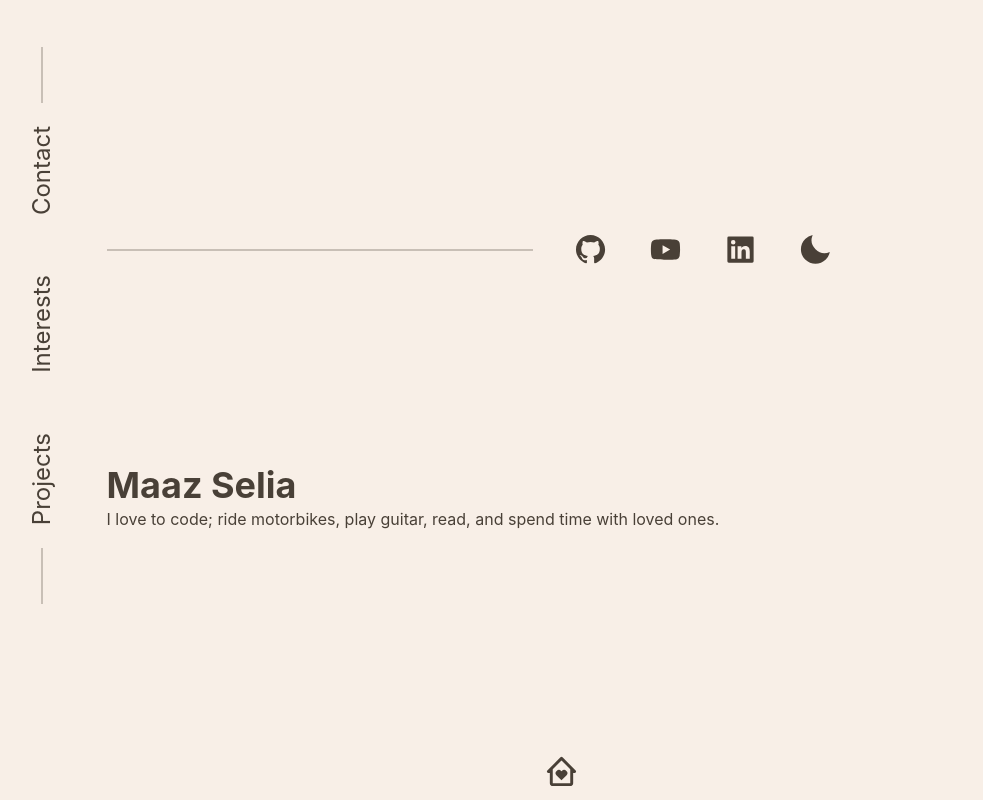
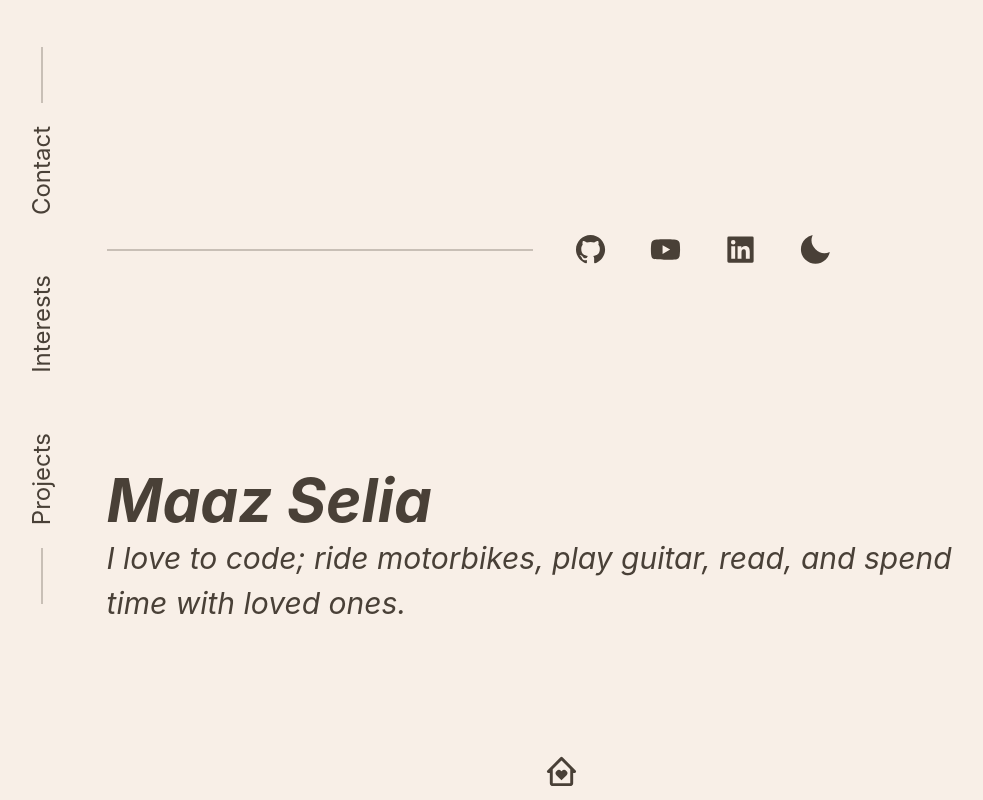
Before and after one commit to Maaz-Selia/my-site, a React (Vite) app: page / in a window 1280 px wide. Shown: the whole page, without its empty margins (78-1061 px from the left). Built offline with nearby package versions, Linux system fonts and the light colour scheme.

Commit message:
Adjusted text size of TextBody

```diff
--- a/src/components/TextBody.tsx
+++ b/src/components/TextBody.tsx
@@ -3,8 +3,9 @@ import { Heading, Text } from '@chakra-ui/react'
 const Body = () => {
   return (
     <>
-      <Heading>Maaz Selia</Heading>
-      <Text>I love to code; ride motorbikes, play guitar, read, and spend time with loved ones.</Text>
+      <Heading as='i' fontSize={'6xl'}>Maaz Selia</Heading>
+      <br />
+      <Text as='i' fontSize={'3xl'}>I love to code; ride motorbikes, play guitar, read, and spend time with loved ones.</Text>
     </>
   )
 }
```
